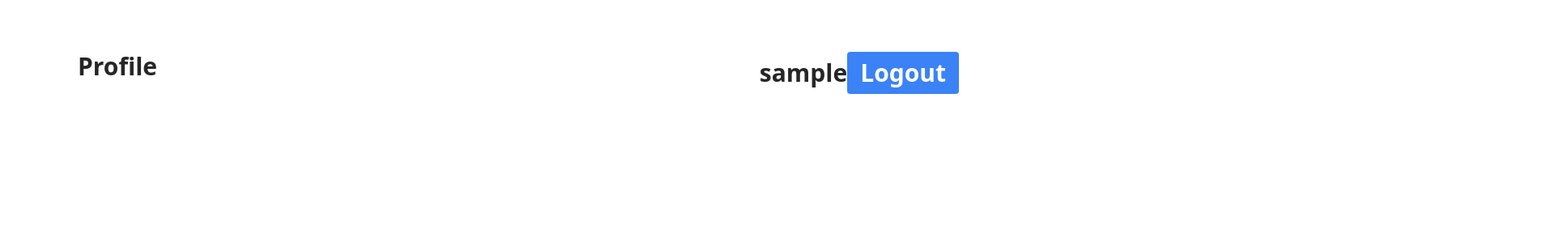
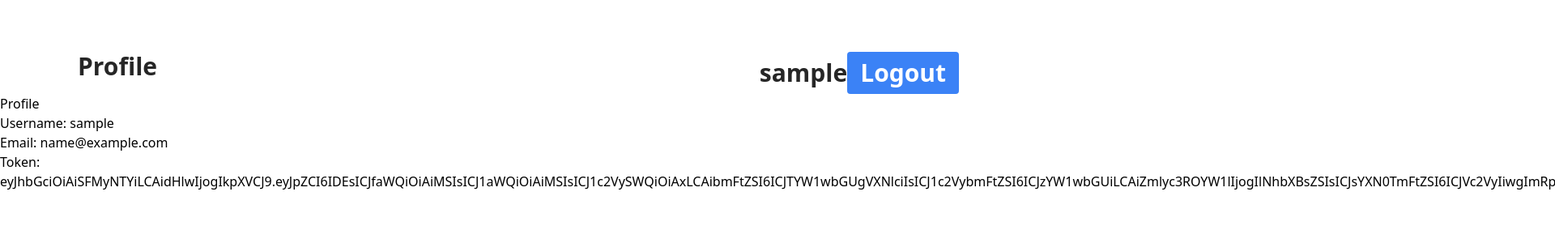
Before and after one commit to Zeroluffs/login-app-vue, a Vue app: page /profile in a window 1280 px wide. Shown: the top 300 px of the page at 81% size, 1920 px wide, since content can reach past the window. Built offline with nearby package versions, Linux system fonts and the light colour scheme; sample sign-in values are in the browser's storage.

Commit message:
profile view

```diff
--- a/src/router.js
+++ b/src/router.js
@@ -1,8 +1,8 @@
 import { createWebHistory, createRouter } from "vue-router";
-import Login from './views/Login.vue';
+import Login from "./views/Login.vue";
 import HelloWorld from "./components/HelloWorld.vue";
-import Register from "./views/Register.vue"
-
+import Register from "./views/Register.vue";
+import Profile from "./views/Profile.vue";
 const routes = [
   {
     path: "/",
@@ -21,12 +21,12 @@ const routes = [
     path: "/register",
     component: Register,
   },
-    // {
-    //   path: "/profile",
-    //   name: "profile",
-    //   // lazy-loaded
-    //   component: Profile,
-    // },
+  {
+    path: "/profile",
+    name: "profile",
+    // lazy-loaded
+    component: Profile,
+  },
   // {
   //   path: "/admin",
   //   name: "admin",
--- a/src/services/auth.service.js
+++ b/src/services/auth.service.js
@@ -21,7 +21,6 @@ class AuthService {
   }
 
   register(user) {
-    console.log("registering");
     return axios.post(API_URL, {
       username: user.username,
       email: user.email,
--- /dev/null
+++ b/src/views/Profile.vue
@@ -0,0 +1,24 @@
+<template>
+    <div>
+        <h1>Profile</h1>
+        <p>Username: {{ currentUser?.username }}</p>
+        <p>Email: {{ currentUser?.email }}</p>
+        <p>Token: {{ currentUser?.token }}</p>
+    </div>
+</template>
+
+<script>
+export default {
+    name: 'Profile',
+    computed: {
+        currentUser() {
+            return this.$store.state.auth.user;
+        },
+    },
+    mounted() {
+        if (!this.currentUser) {
+            this.$router.push('/login');
+        }
+    },
+}
+</script>
```
Lines whose indentation alone changed are shown as unchanged.
